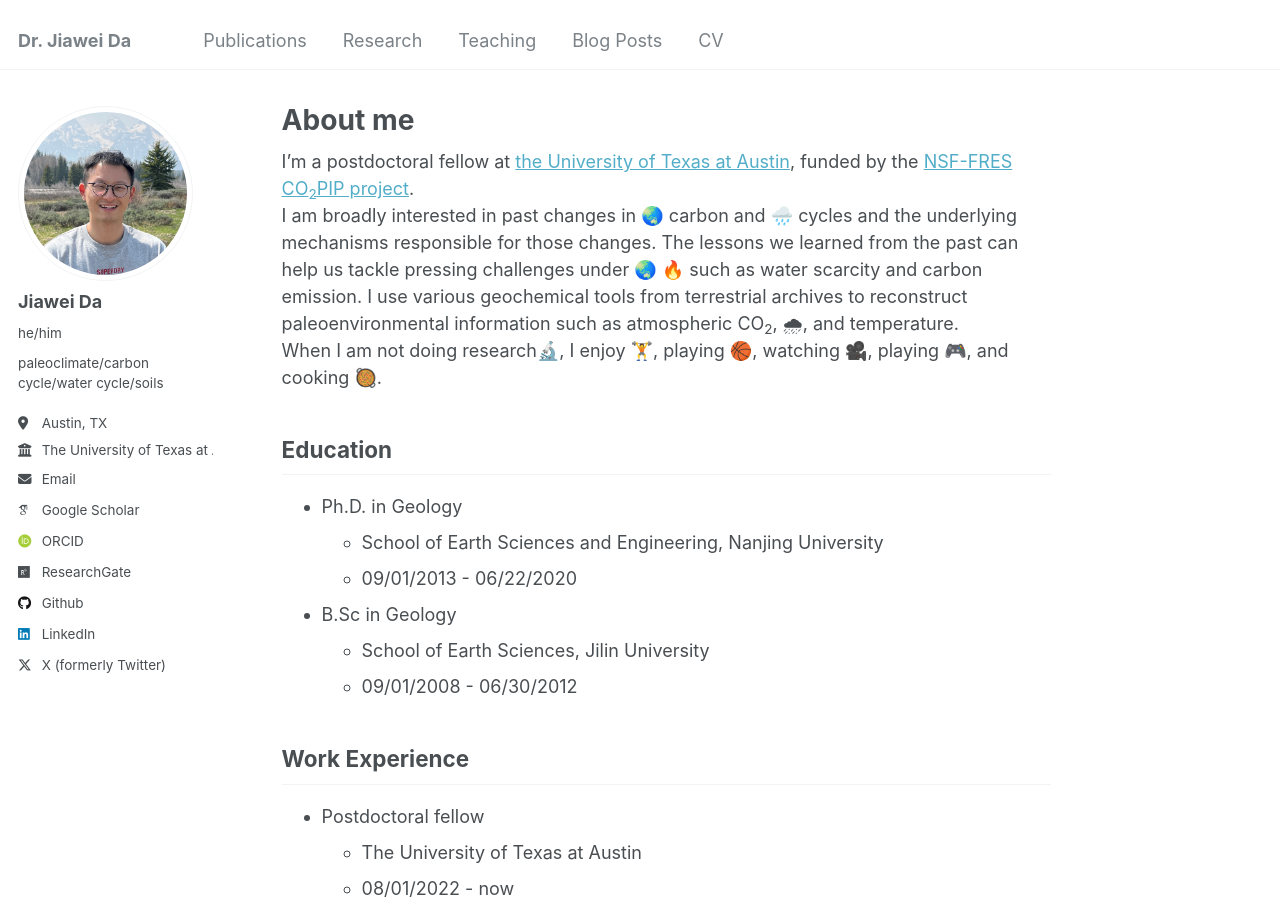
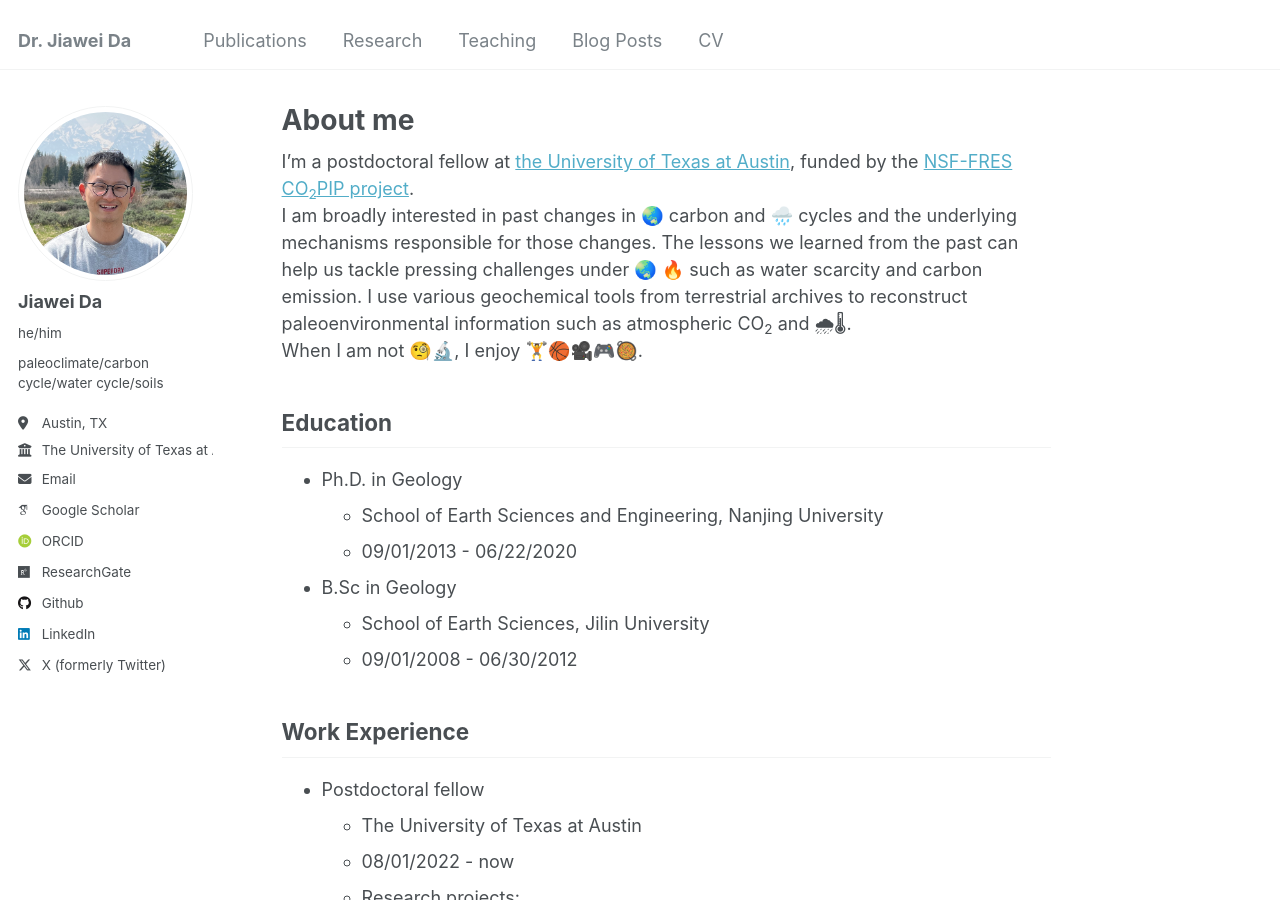
Before and after one commit to da-jiawei/da-jiawei.github.io, a Jekyll site: the page built from _pages/about.md, in a window 1280 px wide and 900 px high. Built offline with Jekyll 4.4.1, drawn with Linux system fonts in a browser that asks for light colours; some web fonts are replaced.

Commit message:
update research 1

```diff
--- a/_pages/about.md
+++ b/_pages/about.md
@@ -8,8 +8,8 @@ redirect_from:
 ---
 
 I'm a postdoctoral fellow at [the University of Texas at Austin](https://www.jsg.utexas.edu/researcher/jiawei_da/), funded by the [NSF-FRES CO<sub>2</sub>PIP project](https://paleo-co2.org/co2pip).
-I am broadly interested in past changes in 🌏 carbon and 🌧️ cycles and the underlying mechanisms responsible for those changes. The lessons we learned from the past can  help us tackle pressing challenges under 🌏 🔥 such as water scarcity and carbon emission. I use various geochemical tools from terrestrial archives to reconstruct paleoenvironmental information such as atmospheric CO<sub>2</sub>, 🌧, and temperature.
-When I am not doing research🔬, I enjoy 🏋, playing 🏀, watching 🎥, playing 🎮, and cooking 🥘.
+I am broadly interested in past changes in 🌏 carbon and 🌧️ cycles and the underlying mechanisms responsible for those changes. The lessons we learned from the past can  help us tackle pressing challenges under 🌏 🔥 such as water scarcity and carbon emission. I use various geochemical tools from terrestrial archives to reconstruct paleoenvironmental information such as atmospheric CO<sub>2</sub> and 🌧🌡.
+When I am not 🧐🔬, I enjoy 🏋🏀🎥🎮🥘.
 
 Education
 ------
```
Also changed, not shown: _research/research-1.md (+8 -2 lines), images/loess-paleosol.jpg (added).
